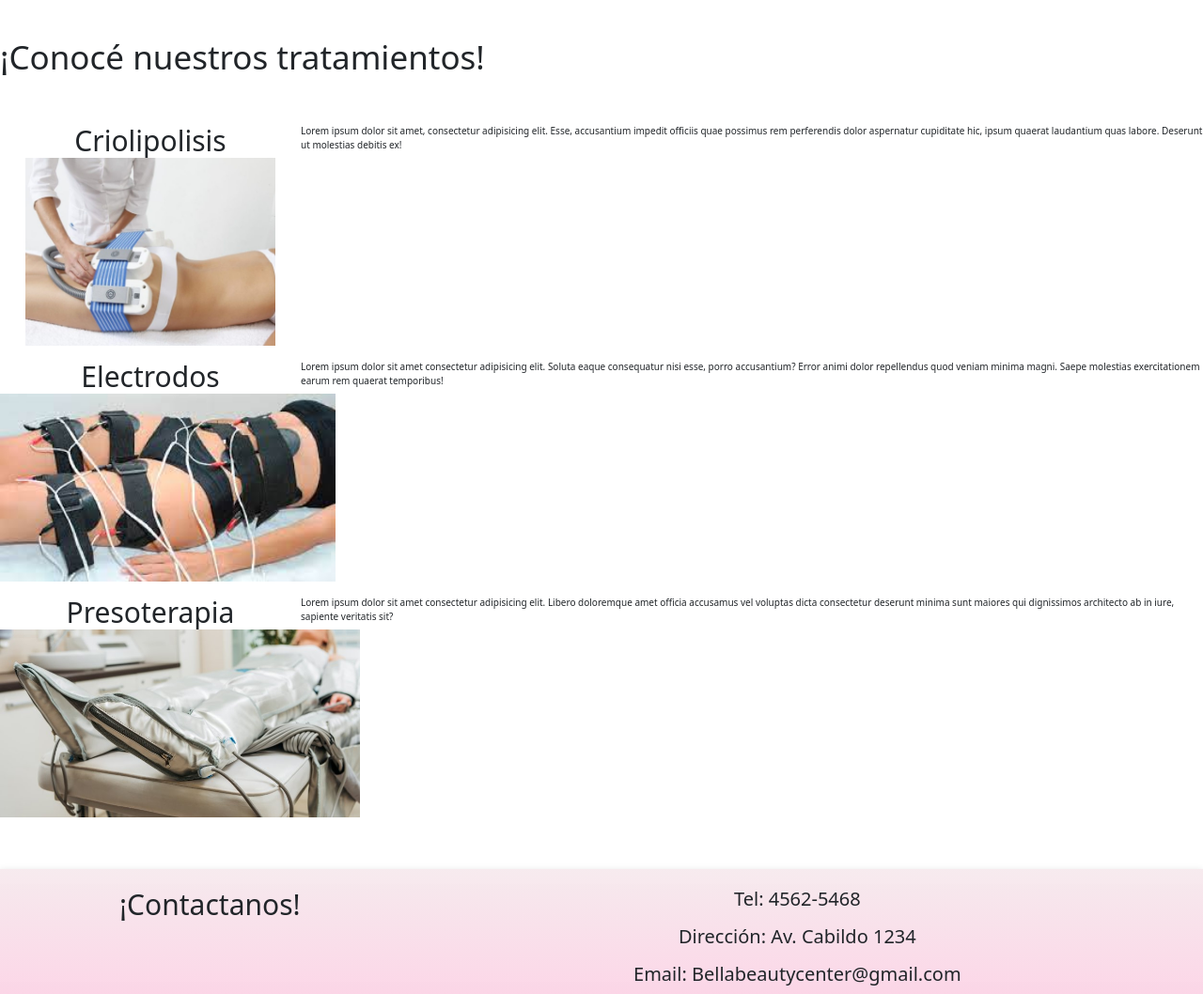
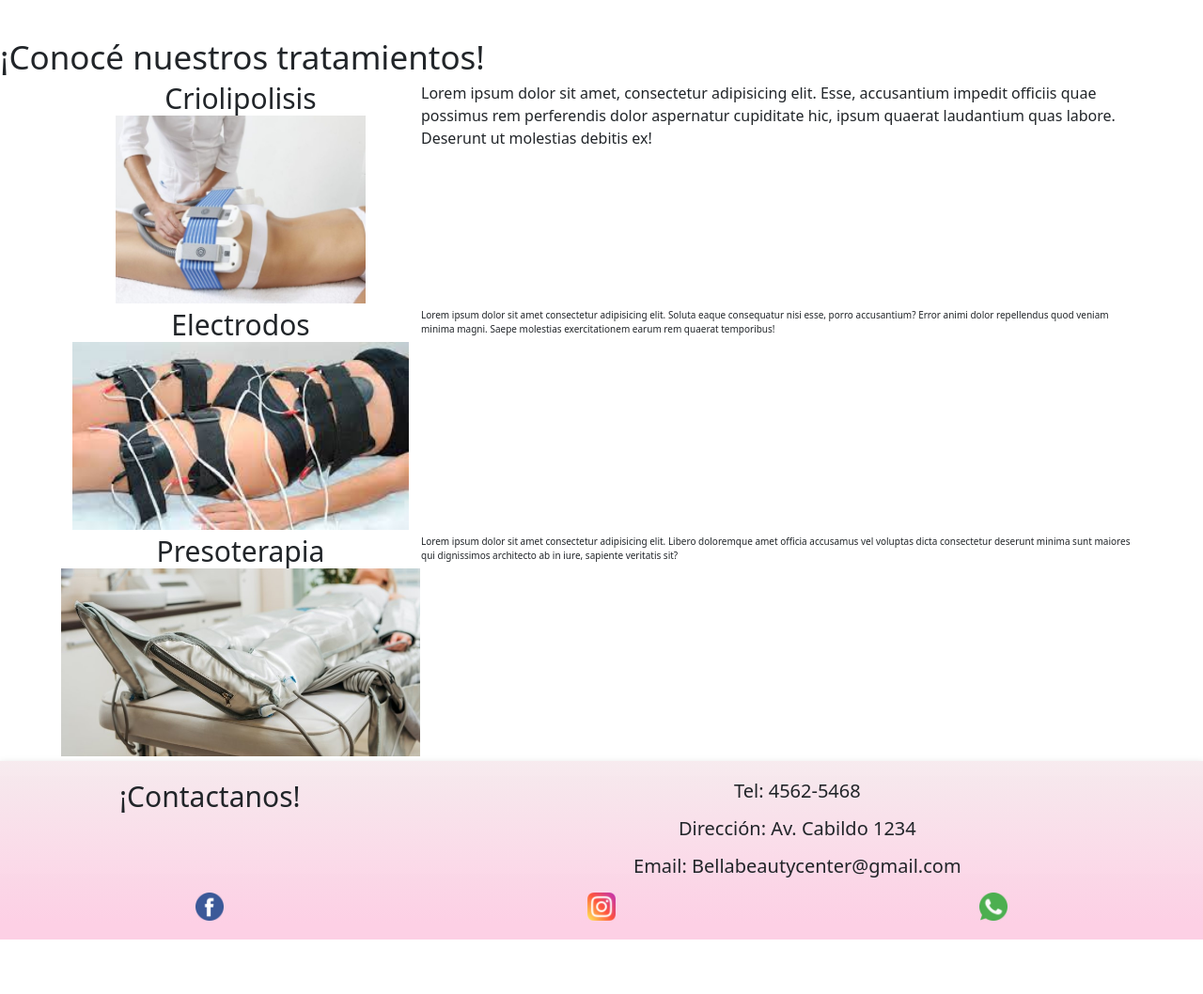
Before and after one commit to CruzFM/CentroDeEstetica-Cruz, a website: page pages/tratamientos.html in a window 1280 px wide. Shown: the part 760-1818 px from the top of the page at 94% size. After the commit the page ends 1760 px from the top, so only its background shows below. Drawn offline with nearby package versions, Linux system fonts and the light colour scheme; files that its build step writes are made by us from their sources.

Commit message:
Cambios para el desafío complementario

```diff
--- a/scss/pages/_tratamientos.scss
+++ b/scss/pages/_tratamientos.scss
@@ -1,10 +1,28 @@
 .gridTratamientos {
     display: grid;
-    grid-template-columns: 25% 75%;
-    grid-template-rows: 33,3% 33,3% 33,3%;
-    row-gap: 10px;
-    margin-top: 50px;
-    margin-bottom: 50px;
+    grid-template-columns: 1fr 1fr 1fr;
+    grid-template-rows: 1fr 1fr 1fr;
+    // row-gap: 10px;
+    // margin-top: 50px;
+    // margin-bottom: 50px;
+    width: 90%;
+    margin:0 auto;
+
+    .tratamientoUno{
+        grid-column: span 2 / 4;
+
+        .tratamientoUno--info {
+            font-size: medium;
+        }
+    }
+
+    .tratamientoDos {
+        grid-column: span 2 / 4;
+    }
+
+    .tratamientoTres {
+        grid-column: span 2 / 4;
+    }
 }
 
 .fotosTratamientos {
```
